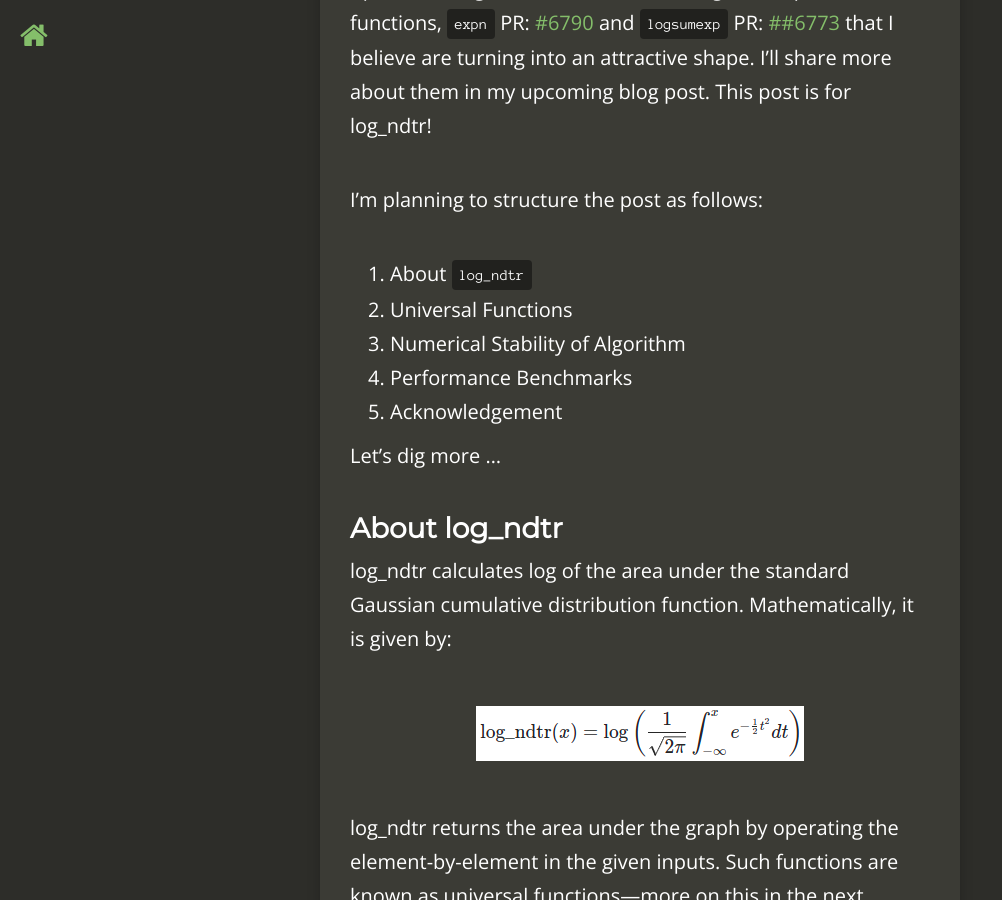
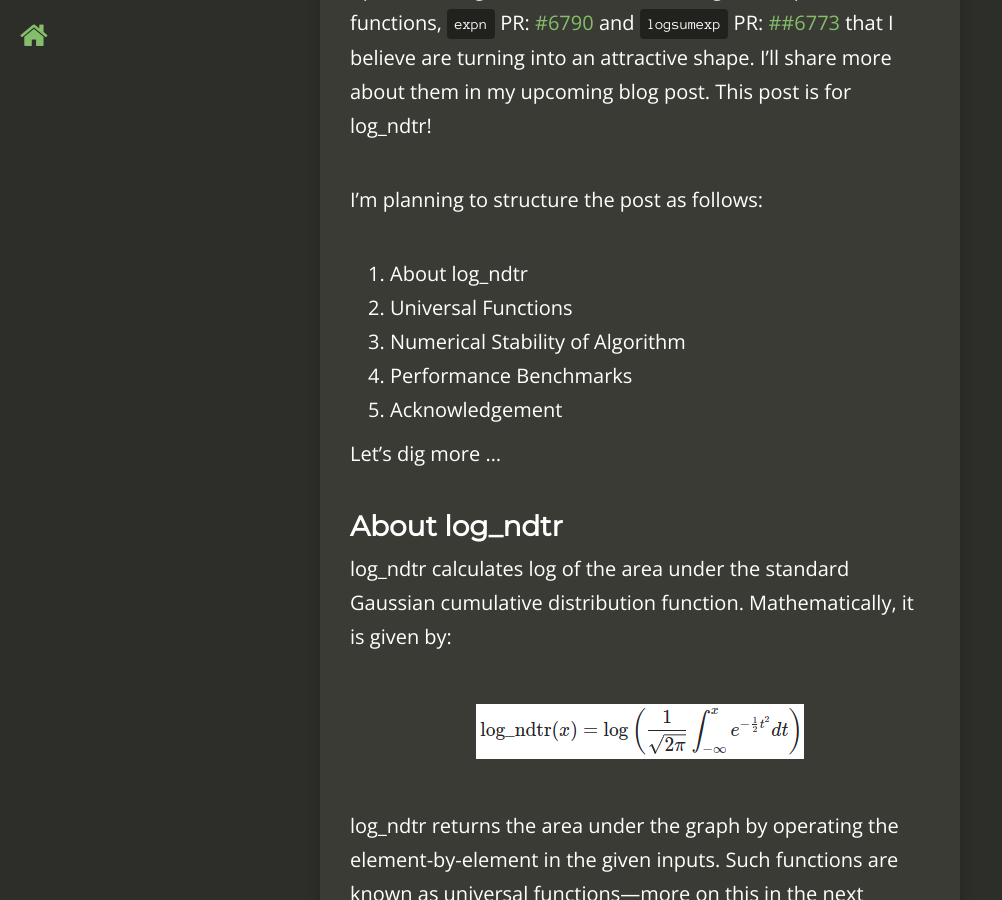
Before and after one commit to khushi-411/khushi-411.github.io, a Jekyll site: the page built from _posts/2022-06-19-GSoC-week1.md, in a window 1280 px wide and 900 px high, scrolled down 597 px. Shown: the whole window, without its empty margins (0-1002 px from the left). Built offline with Jekyll 4.4.1, drawn with Linux system fonts in a browser that asks for light colours; nearby versions of some CDN libraries; comment, search, counter and statistics services are not loaded.

Commit message:
fix typo

```diff
--- a/_posts/2022-06-19-GSoC-week1.md
+++ b/_posts/2022-06-19-GSoC-week1.md
@@ -29,7 +29,7 @@ I'll share more about them in my upcoming blog post.
 This post is for log_ndtr!
 
 I'm planning to structure the post as follows:
-1. About `log_ndtr`
+1. About log_ndtr
 2. Universal Functions
 3. Numerical Stability of Algorithm
 4. Performance Benchmarks
```
